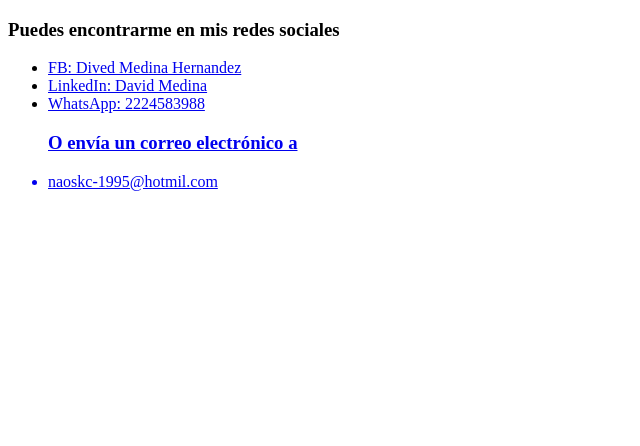
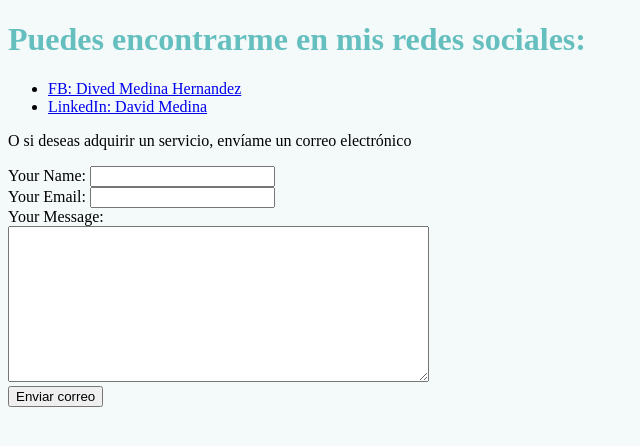
Before and after one commit to Dived95/MyCV, a plain HTML site: page contact.html in a window 1280 px wide. Shown: the whole page, without its empty margins (0-640 px from the left). Drawn offline with Linux system fonts and the light colour scheme.

Commit message:
Add files via upload

```diff
--- a/contact.html
+++ b/contact.html
@@ -2,16 +2,24 @@
 <html lang="en" dir="ltr">
   <head>
     <meta charset="utf-8">
-    <title></title>
+        <link rel="stylesheet" href="../css/styles.css">
+    <title>Contact Me</title>
   </head>
   <body>
-    <h3>Puedes encontrarme en mis redes sociales</h3>
+    <h1>Puedes encontrarme en mis redes sociales:</h1>
     <ul>
       <li><a href="https://www.facebook.com/divedm1">FB: Dived Medina Hernandez</a></li>
-      <li><a href="https://www.linkedin.com/in/david-medina-hern%C3%A1ndez/">LinkedIn: David Medina</a</li>
-      <li>WhatsApp: 2224583988</li>
-      <h3>O envía un correo electr&oacute;nico a</h3>
-      <li>naoskc-1995@hotmil.com</li>
+      <li><a href="https://www.linkedin.com/in/david-medina-hern%C3%A1ndez/">LinkedIn: David Medina</a></li>
     </ul>
+    <p>O si deseas adquirir un servicio, envíame un correo electrónico</p>
+    <form action="mailto:naoskc-1995@hotmail.com" method="post" enctype="text/plain">
+      <label for="">Your Name:</label>
+      <input type="text" name="Name" value=""><br>
+      <label for="">Your Email:</label>
+      <input type="email" name="Email" value=""><br>
+      <label for="">Your Message:</label><br>
+      <textarea name="Message" rows="10" cols="50"></textarea><br>
+      <input type="submit" name="" value="Enviar correo">
+    </form>
   </body>
 </html>
--- /dev/null
+++ b/css/styles.css
@@ -0,0 +1,13 @@
+body {
+  background-color: #f4f9f9;
+}
+
+hr {
+  border-style:none;
+  border-top: 1.5mm dotted grey;
+  width: 50px;
+}
+
+h1,h3{
+  color: #66BFBF;
+}
```
Also changed, not shown: hobbies.html (+2 -1 lines), index.html (+2 -1 lines).
